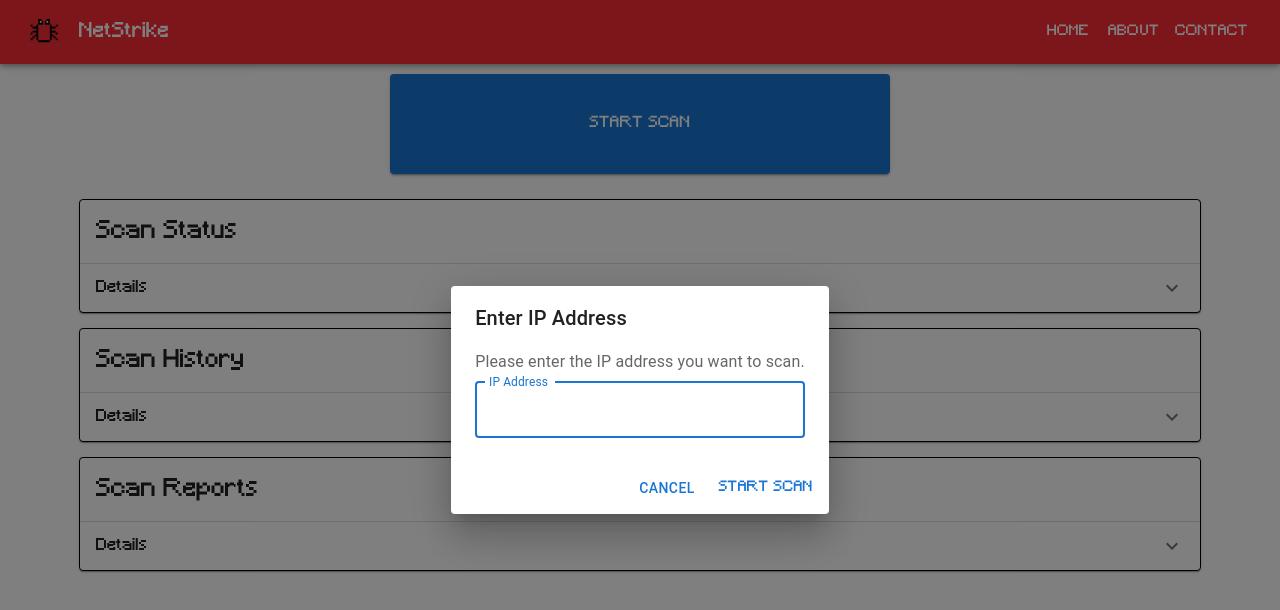
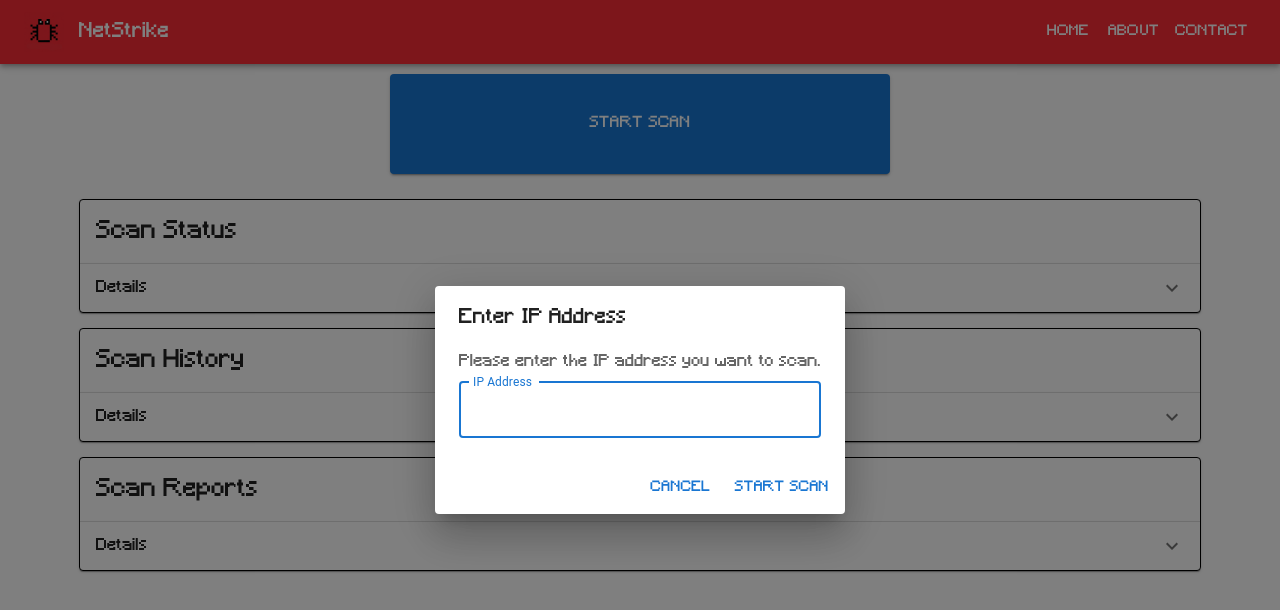
Before and after one commit to andresdiazv/NetStrike, a React (Create React App) app in the folder my-react-app/: page / in a window 1280 px wide. Both pictures are taken after a click on the button "START SCAN". Shown: the top 610 px of the page. Built offline with nearby package versions, Linux system fonts and the light colour scheme; the HTML template or start-up script is replaced by a standard one.

Commit message:
changes to dialog box

```diff
--- a/my-react-app/src/components/ButtonPanel.js
+++ b/my-react-app/src/components/ButtonPanel.js
@@ -40,9 +40,9 @@ const ButtonPanel = () => {
       </Box>
 
       <Dialog open={open} onClose={handleClose}>
-        <DialogTitle>Enter IP Address</DialogTitle>
+        <DialogTitle style={{ fontFamily: 'Minecraft' }}>Enter IP Address</DialogTitle>
         <DialogContent>
-          <DialogContentText>
+          <DialogContentText style={{ fontFamily: 'Minecraft' }}>
             Please enter the IP address you want to scan.
           </DialogContentText>
           <TextField
@@ -56,7 +56,7 @@ const ButtonPanel = () => {
           />
         </DialogContent>
         <DialogActions>
-          <Button onClick={handleClose} color="primary">
+          <Button onClick={handleClose} style={{ fontFamily: 'Minecraft' }} color="primary">
             Cancel
           </Button>
           <Button
```
